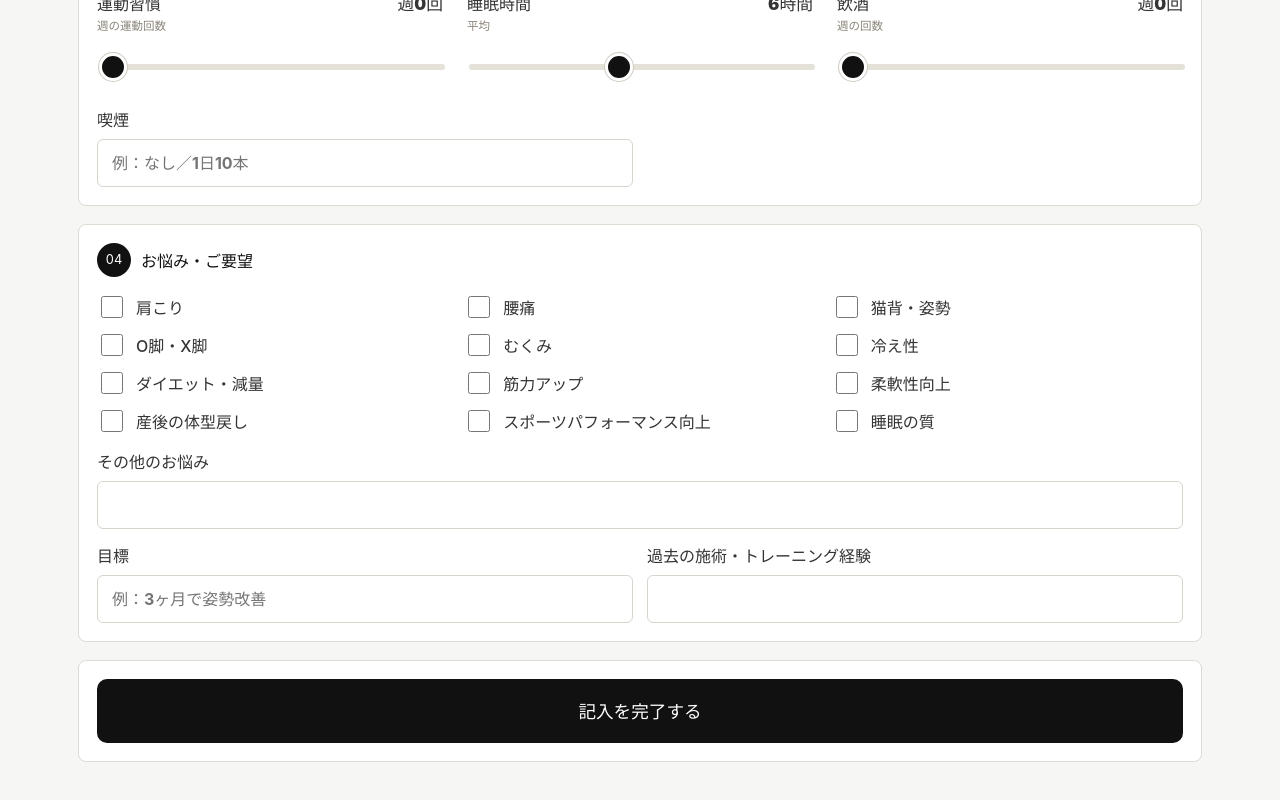
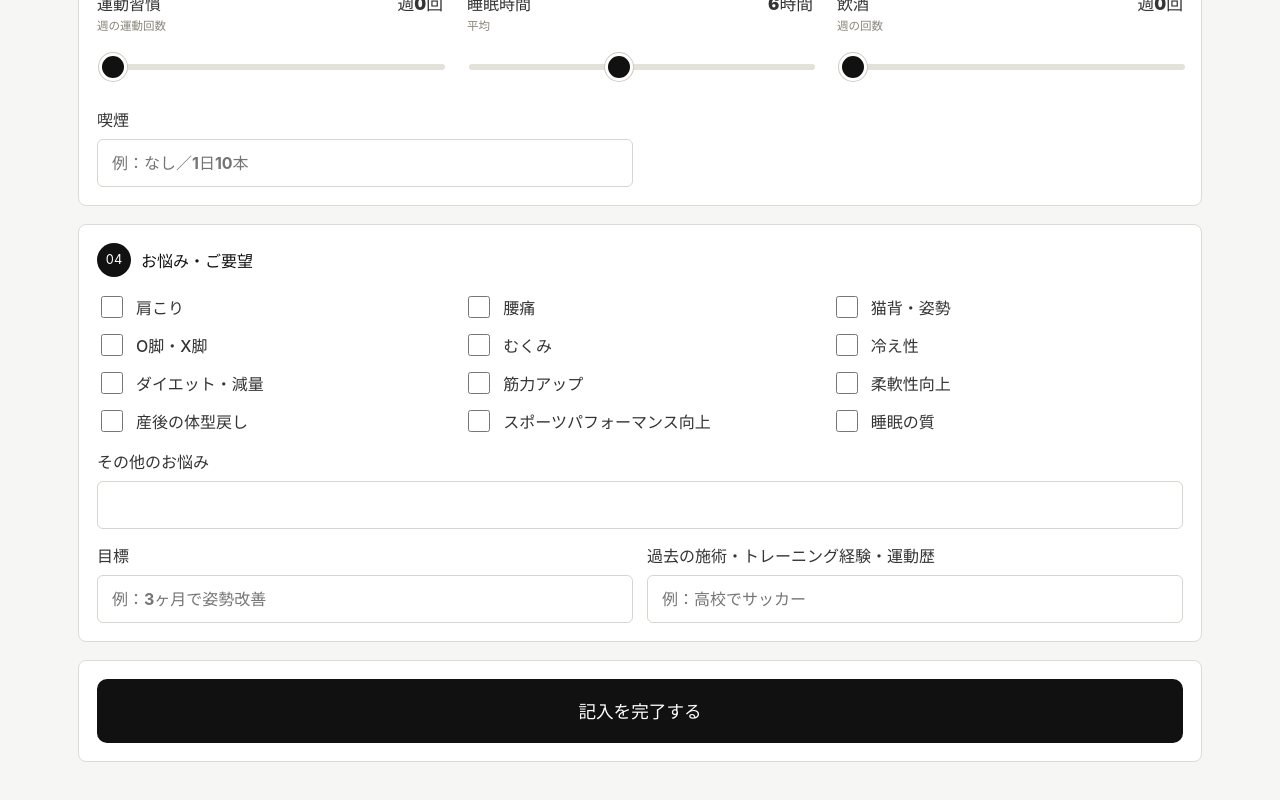
Before and after one commit to yuichi6312-hue/thida-counseling-sheet, a React (Vite) app: page / in a window 1280 px wide. Shown: the part 994-1794 px from the top of the page. Built offline with nearby package versions, Linux system fonts and the light colour scheme.

Commit message:
過去の施術・トレーニング経験欄に運動歴の記入例を追加
ラベルを「過去の施術・トレーニング経験・運動歴」に変更し、
プレースホルダーに「例：高校でサッカー」を追加。

```diff
--- a/src/App.tsx
+++ b/src/App.tsx
@@ -445,8 +445,12 @@ function App() {
               <input value={sheet.goal} onChange={(event) => update("goal", event.target.value)} placeholder="例：3ヶ月で姿勢改善" />
             </label>
             <label>
-              過去の施術・トレーニング経験
-              <input value={sheet.priorExperience} onChange={(event) => update("priorExperience", event.target.value)} />
+              過去の施術・トレーニング経験・運動歴
+              <input
+                value={sheet.priorExperience}
+                onChange={(event) => update("priorExperience", event.target.value)}
+                placeholder="例：高校でサッカー"
+              />
             </label>
           </div>
         </section>
```
